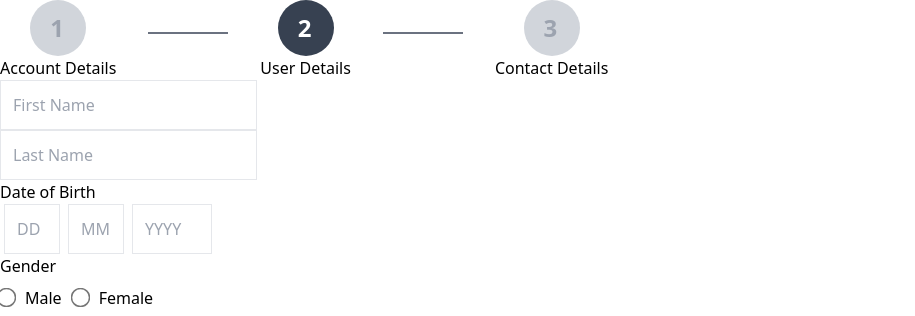
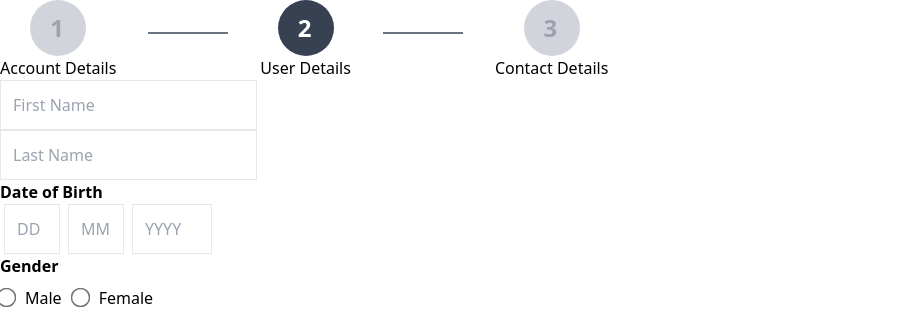
Before and after one commit to p-dim-popov/registration-form-nextjs, a Next.js app: page /register/user-details in a window 1280 px wide. Shown: the top 316 px of the page, without its empty margins (0-915 px from the left). Built offline with nearby package versions, Linux system fonts and the light colour scheme.

Commit message:
feat(ICanHaveOverridenClassName):

```diff
--- a/src/components/label/Label.tsx
+++ b/src/components/label/Label.tsx
@@ -1,13 +1,27 @@
 import React from "react";
 import { ICanBeHidden } from "@src/interfaces/ICanBeHidden";
+import { ICanHaveOverriddenClassName } from "@src/interfaces/ICanHaveOverriddenClassName";
+import classNames from "classnames";
 
-export interface ILabelProps extends ICanBeHidden {
+export interface ILabelProps extends ICanBeHidden, ICanHaveOverriddenClassName {
     htmlFor: string;
     label: string;
 }
 
-const Label: React.FC<ILabelProps> = ({ isHidden, htmlFor, label }) => (
-    !isHidden ? <label htmlFor={htmlFor}>{label}</label> : null
+const Label: React.FC<ILabelProps> = ({
+    isHidden, htmlFor, label, className,
+}) => (
+    !isHidden ? (
+        <label
+            htmlFor={htmlFor}
+            className={classNames({
+                "font-semibold": !className,
+                [className]: !!className,
+            })}
+        >
+            {label}
+        </label>
+    ) : null
 );
 
 export default Label;
--- /dev/null
+++ b/src/interfaces/ICanHaveOverriddenClassName.tsx
@@ -0,0 +1,3 @@
+export interface ICanHaveOverriddenClassName {
+    className?: string;
+}
```
